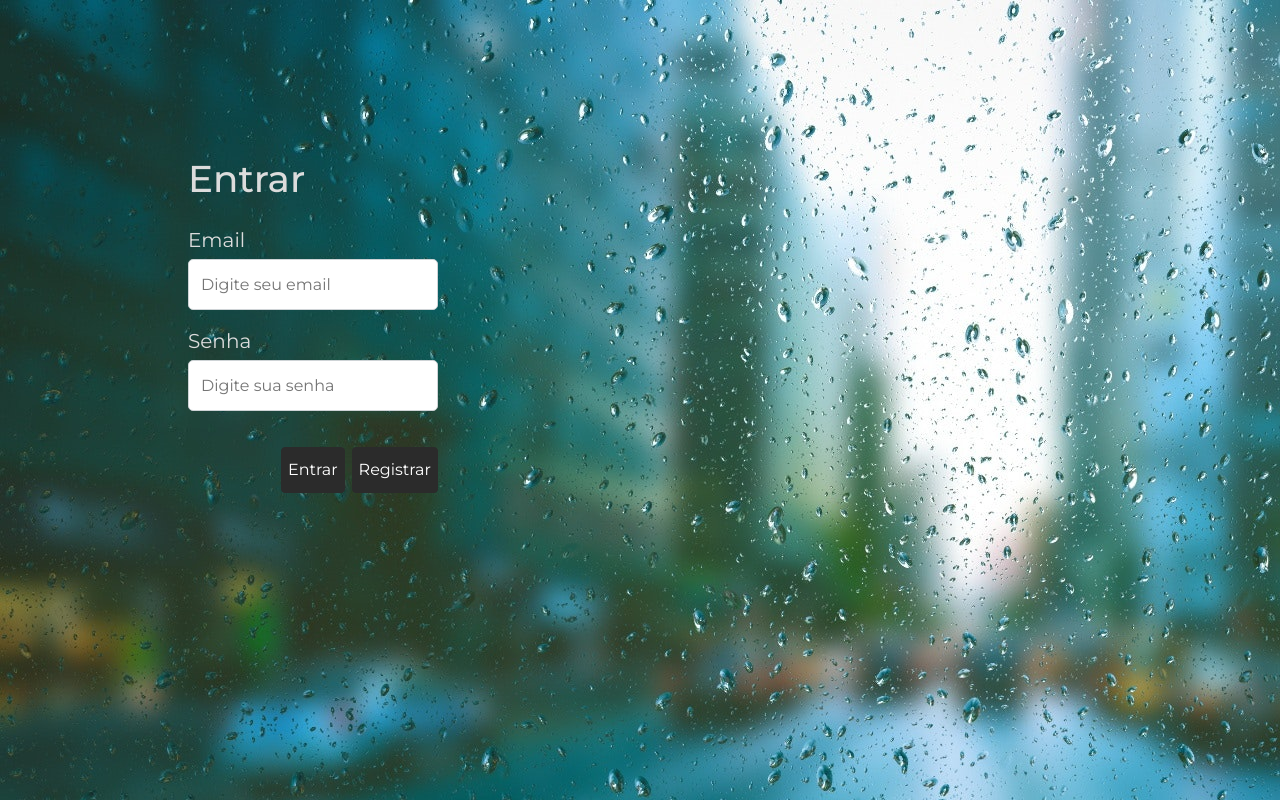
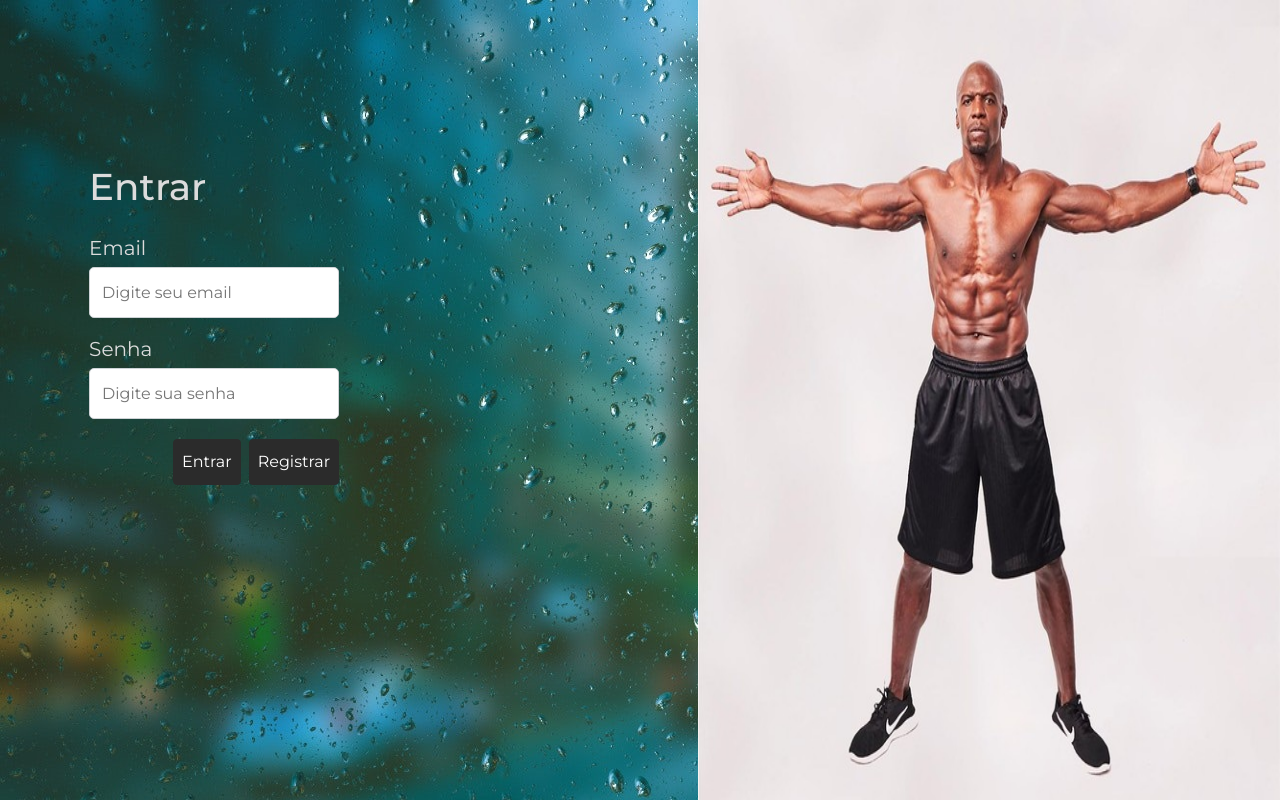
Before and after one commit to Dalenogare/descubra, a React (Create React App) app in the folder application/frontend/: page /mail in a window 1280 px wide. Built offline with nearby package versions, Linux system fonts and the light colour scheme.

Commit message:
passando css para bootstrap e botao logout

```diff
--- a/application/frontend/src/components/login/Login.css
+++ b/application/frontend/src/components/login/Login.css
@@ -14,37 +14,10 @@
 	}
 }
 
-
-
-.loginContent {
-	width:70vw;
-	height: 100vh;
-	display: flex;
-	flex-direction: column;
-	justify-content: center;
-	align-items: center;
-}
-
 .wrapper {
-	width: 55%;
 	margin-right: 270px;
 	margin-bottom: 150px;
 }
-
-.login-wrapper {
-	display: flex;
-	justify-content: center;
-	align-items: center;
-	height: 100%;
-	width: 100%;
-	overflow: hidden;
-}
-
-.image {
-	width: 30vw;
-	height: 100vh;
-}
-
 
 h1 {
 	font-size: 37.33px;
@@ -62,27 +35,13 @@ p {
 	color: gainsboro;
 }
 
-.submit {
-	margin-right: 7px;
-}
-
-
-label {
-	display: block;
-	margin-bottom: 5px;
-}
 
 button {
-	margin-top: 20px;
-	display: inline-block;
-	float: right;
 	border-radius: 4px;
 	color: #ffffff;
 	background-color: #2b2b2b;
-	text-align: center;
-	text-decoration: none;
+	cursor: pointer;
 	border: 1px solid #2b2b2b;
-	cursor: pointer;
 	transition: border-color 0.5s ease-in-out, background-color 0.5s ease-in-out, background-image 0.5s ease-in-out;
 	height: 46px;
 }
@@ -92,17 +51,12 @@ button:hover {
 	color: black;
 }
 
-img {
-	height: 100%;
-	width: 30vw;
-}
 
 input {
 	border: 1px solid #ced3d6;
 	border-radius: 5px;
 	transition: border-color 0.15s ease-in-out 0s, box-shadow 0.15s ease-in-out 0s;
 	height: 51px;
-	width: 100%;
 	text-indent: 10px;
 }
 
--- a/application/frontend/src/components/login/Login.jsx
+++ b/application/frontend/src/components/login/Login.jsx
@@ -45,30 +45,30 @@ export default function Login({ setToken, setRegister }) {
     }
 
     return (
-        <div class="page anim">
-            <div class="loginContent">
-                <div className="wrapper anim" id="test">
-                    <div className="login-wrapper anim" id="login">
+        <div class="page anim w-100">
+            <div class="d-flex flex-column w-75 justify-content-center align-items-center">
+                <div className="wrapper anim w-55" id="test">
+                    <div className="anim d-flex justify-content-center align-items-center overflow-hidden">
                         <form>
                             <h1 className="mb-4 loginText">Entrar</h1>
-                            <label className="mb-3">
+                            <label className="mb-3 d-block">
                                 <p className="mb-1 loginText">Email</p>
                                 <input className="w-100" type="text" placeholder="Digite seu email"
                                     onChange={(e) => setEmail(e.target.value)} />
                             </label>
-                            <label className="mb-3">
+                            <label className="mb-3 d-block">
                                 <p className="mb-1 loginText">Senha</p>
                                 <input className="w-100" type="password" placeholder="Digite sua senha"
                                     onChange={(e) => setPassword(e.target.value)} />
                             </label>
-                            <button type="button" onClick={e => changeDisplay(e)}>Registrar</button>
-                            <button className="submit" type="button" onClick={e => handleSubmit(e)}>Entrar</button>
+                            <button className="p-2 mt-1 float-right text-align-center" type="button" onClick={e => changeDisplay(e)}>Registrar</button>
+                            <button className="p-2 mt-1 mr-2 float-right text-align-center" type="button" onClick={e => handleSubmit(e)}>Entrar</button>
                         </form>
                     </div>
                 </div>
             </div>
             <div className="image">
-                {/* <img src={terry} alt="" /> */}
+                <img src={terry} alt="" className="w-100 h-100 float-right"/>
             </div>
         </div>
     )
--- a/application/frontend/src/components/login/Register.jsx
+++ b/application/frontend/src/components/login/Register.jsx
@@ -27,7 +27,7 @@ export default class Register extends Component {
         const user = this.state.user
 
         console.log(user)
-        const msg = await axios.post('/users/', user)
+        await axios.post('/users/', user)
             .then(resp => {
                 alert("Usuário cadastrado com sucesso")
             })
@@ -43,37 +43,38 @@ export default class Register extends Component {
 
     render() {
         return (
-            <div class="page anim">
-                <div class="loginContent">
-                    <div className="wrapper anim" id="test">
-                        <div className="login-wrapper" id="register">
+            <div class="page anim w-100">
+                <div class="d-flex flex-column w-75 justify-content-center align-items-center">
+                    <div className="wrapper anim w-55" id="test">
+                        <div className="anim d-flex justify-content-center
+                        align-items-center overflow-hidden">
                             <form>
                                 <h1 className="mb-4 registerText">Registrar</h1>
-                                <label className="mb-3">
+                                <label className="mb-3 d-block">
                                     <p className="mb-1 registerText">Nome</p>
                                     <input className="w-100" name="name" placeholder="Digite seu nome"
                                         onChange={e => this.updateField(e)} />
                                 </label>
-                                <label className="mb-3">
+                                <label className="mb-3 d-block">
                                     <p className="mb-1 registerText">Email</p>
                                     <input className="w-100" name="email" placeholder="Endereço de email"
                                         onChange={e => this.updateField(e)} />
                                 </label>
-                                <label className="mb-3">
+                                <label className="mb-3 d-block">
                                     <p className="mb-1 registerText">Senha</p>
                                     <input className="w-100" name="password" placeholder="Criar senha"
                                         type="password" onChange={e => this.updateField(e)} />
                                 </label>
 
-                                <button type="button" onClick={e => this.changeDisplay(e)}>Voltar</button>
-                                <button className="submit" onClick={e => this.save(e)}>Registrar</button>
+                                <button className="p-2 mt-1 float-right text-align-center" type="button" onClick={e => this.changeDisplay(e)}>Voltar</button>
+                                <button className="p-2 mt-1 mr-2 float-right text-align-center" onClick={e => this.save(e)}>Registrar</button>
 
                             </form>
                         </div>
                     </div>
                 </div>
                 <div className="image">
-                    <img src={terry} alt="" />
+                    <img src={terry} alt="" className="w-100 h-100 float-right"/>
                 </div>
             </div>
         )
--- a/application/frontend/src/components/template/Nav.css
+++ b/application/frontend/src/components/template/Nav.css
@@ -27,27 +27,14 @@ aside.menu-area {
     align-items: center;
 }
 
-#footButton {
-    background-color: transparent;
-    text-align: left;
-    height: 54px;
-    width: 225px;
-    margin-top: 0px;
-    text-decoration: none;
-    border: none;
-    font-family: 'Montserrat', sans-serif;
-    font-size: 16px;
+.footerButton:hover {
+    background: linear-gradient(135deg, #014a64 0%, #1306ce 100%);
+    cursor: pointer;
 }
 
-#footButton:hover {
-    background-color: transparent;
-    color: #fff;
+#footerBtn {
+    width: 100%;
 }
-
-.footerButton:hover {
-    background: linear-gradient(135deg, #014a64 0%, #1306ce 100%);
-}
-
 
 
 @media(max-width: 768px) {
--- a/application/frontend/src/components/template/Nav.jsx
+++ b/application/frontend/src/components/template/Nav.jsx
@@ -1,6 +1,7 @@
 import './Nav.css'
 import NavItem from './NavItem.jsx'
 import React from 'react'
+import { Link } from 'react-router-dom'
 
 function logOut() {
     sessionStorage.removeItem('token')
@@ -10,13 +11,12 @@ function logOut() {
 export default props =>
     <aside className="menu-area">
         <nav className="menu">
-            <NavItem navigateTo="/" faClass="home" name="Ínicio"/>
-            <NavItem navigateTo="/users" faClass="users" name="Usuários"/>
-            <NavItem navigateTo="" faClass="money" name="Meu Restaurante"/>
-            <NavItem navigateTo="/mail" faClass="envelope-o" name="Contato"/>
-            <div className="footerButton">
-                {/* <NavItem navigateTo="/mail" faClass="sign-out" name="Sair" onClick={e => sessionStorage.removeItem('token')}/>         */}
-                <button id="footButton" navigateTo="/mail" type="button" onClick={e => logOut()}>Sair</button>
+            <NavItem navigateTo="/" faClass="home" name="Ínicio" />
+            <NavItem navigateTo="/users" faClass="users" name="Usuários" />
+            <NavItem navigateTo="" faClass="money" name="Meu Restaurante" />
+            <NavItem navigateTo="/mail" faClass="envelope-o" name="Contato" />
+            <div className="footerButton" onClick={e => logOut()}>
+            <NavItem id="footerBtn" navigateTo="" faClass="sign-out" name="Sair" />
             </div>
         </nav>
     </aside>
--- a/application/frontend/src/components/template/NavItem.jsx
+++ b/application/frontend/src/components/template/NavItem.jsx
@@ -2,6 +2,6 @@ import { Link } from 'react-router-dom'
 
 export default props =>
 
-<Link to={props.navigateTo}>
-    <i className={`fa fa-${props.faClass}`}></i> {props.name}
+<Link id={props.id} to={props.navigateTo}>
+    <i className={`fa fa-${props.faClass} w-80`}></i> {props.name}
 </Link>
--- a/application/frontend/src/main/App.jsx
+++ b/application/frontend/src/main/App.jsx
@@ -25,7 +25,7 @@ function App() {
 
     if (!token) {
         return (
-            <div className="page">
+            <div className="page " style={{height: "100vh"}}>
                 {register ? (
                     <Register setRegister={setRegister} />
                 ) : (
--- a/application/frontend/src/main/Routes.jsx
+++ b/application/frontend/src/main/Routes.jsx
@@ -12,7 +12,5 @@ export default props =>
         <Route exact path='/' component={Home} />
         <Route path='/users' component={UserCrud} />
         <Route path='/mail' component={MailMessage} />
-        <Route path='/login' component={Login} />
-        <Route exact path='/register' component={Register} />
         <Redirect from='*' to='/' />
     </Switch>
```
